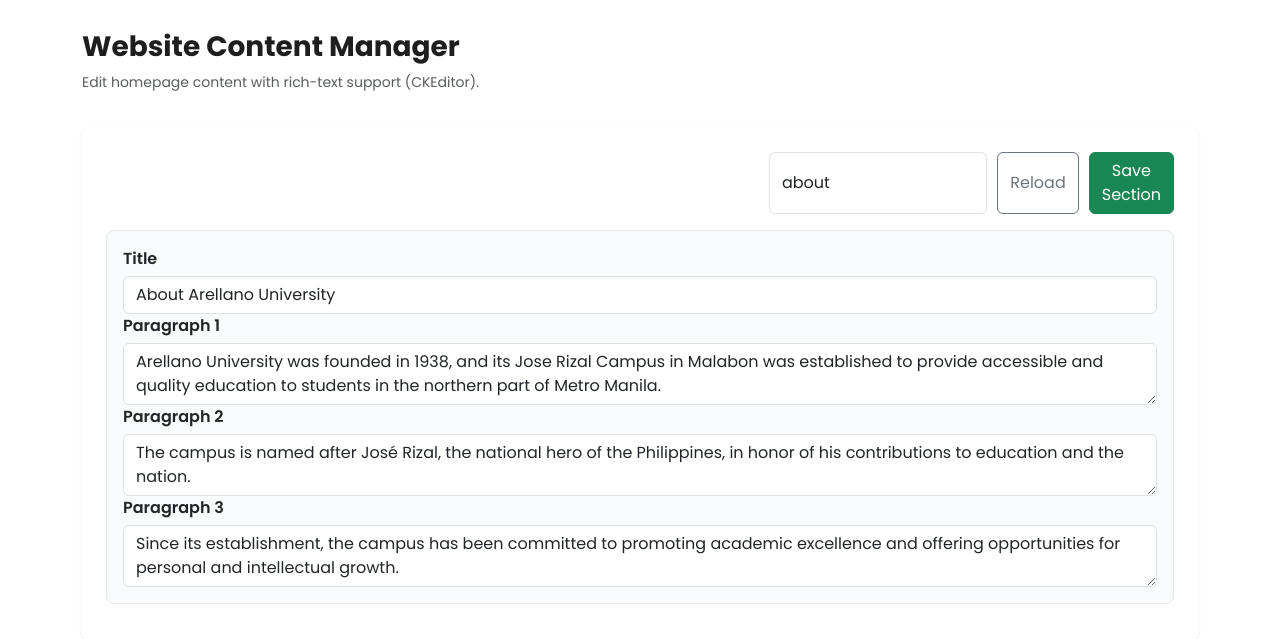
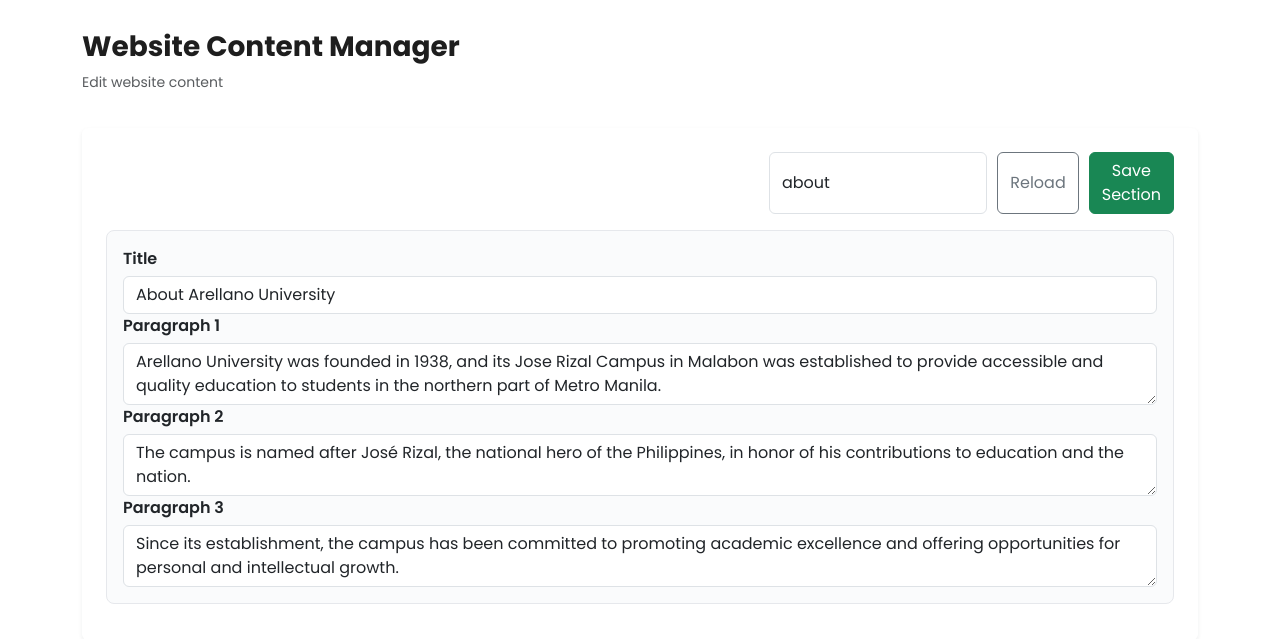
Before and after one commit to riegoheraa-cyber/au-jrc-enrollment-system, a Flask app: page /internal-portal/content-manager in a window 1280 px wide. Shown: the part 100-739 px from the top of the page. Run offline with Flask 3, Linux system fonts and the light colour scheme; the visitor is signed in with stand-in values (Sample User, id 1); data comes from the database, SQL or seed files in the repository; some libraries are stand-ins or nearby versions.

Commit message:
Improvement

```diff
--- a/backend/templates/admin.html
+++ b/backend/templates/admin.html
@@ -65,7 +65,7 @@
     <div class="d-flex justify-content-between align-items-center mb-3 flex-wrap" style="gap:12px;">
       <div>
         <h3 class="mb-1">{{ 'Manage Applications' if page == 'applications' else 'Website Content Manager' }}</h3>
-        <p class="mb-0 text-muted">{{ 'Review student applications, documents, and statuses.' if page == 'applications' else 'Edit homepage content with rich-text support (CKEditor).' }}</p>
+        <p class="mb-0 text-muted">{{ 'Review student applications, documents, and statuses.' if page == 'applications' else 'Edit website content' }}</p>
       </div>
       {% if page == 'applications' %}
       <div class="d-flex" style="gap:10px;">
--- a/backend/templates/enroll.html
+++ b/backend/templates/enroll.html
@@ -77,10 +77,10 @@ https://templatemo.com/tm-586-scholar
 
                 <div class="dropdown-menu admissions-menu" aria-labelledby="admissionsDropdown">
                   <a class="dropdown-item" href="/#requirements">Admission Requirements</a>
-                  <a class="dropdown-item scroll-to-section" href="/enroll">Online Application</a>
                 </div>
               </li>
-              <li class="scroll-to-section"><a href="/#about-us">About Us</a></li>
+                <li class="scroll-to-section"><a href="#programs">Programs</a></li>
+                <li class="scroll-to-section"><a href="/#about-us">About Us</a></li>
                 <li class="scroll-to-section"><a href="/enroll" class="register-now">Enroll Now</a></li>
             </ul>
             <a class='menu-trigger'>
```
Also changed, not shown: backend/static/uploads/site-content/slide-22e948e1cf0541629648a52d90e26d4b.png (added).
